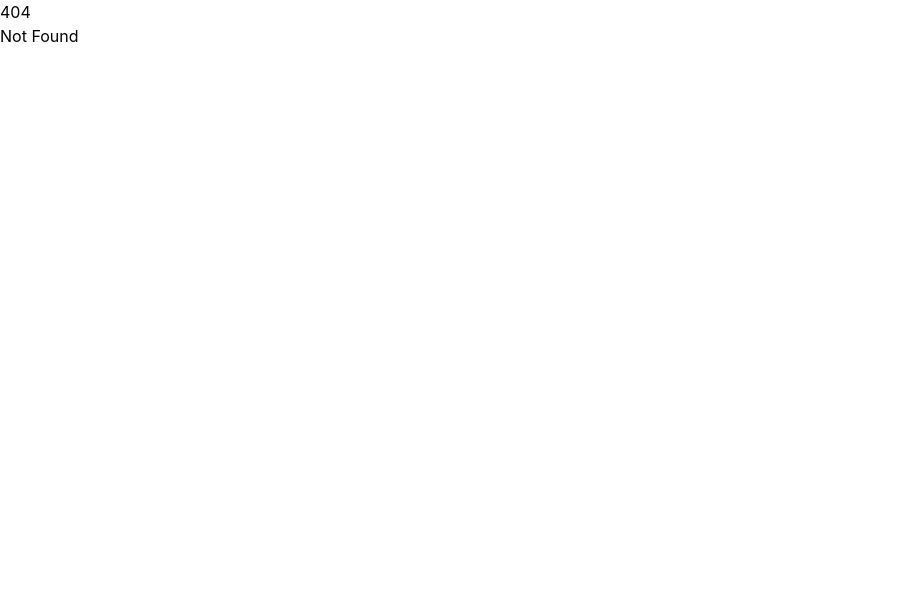
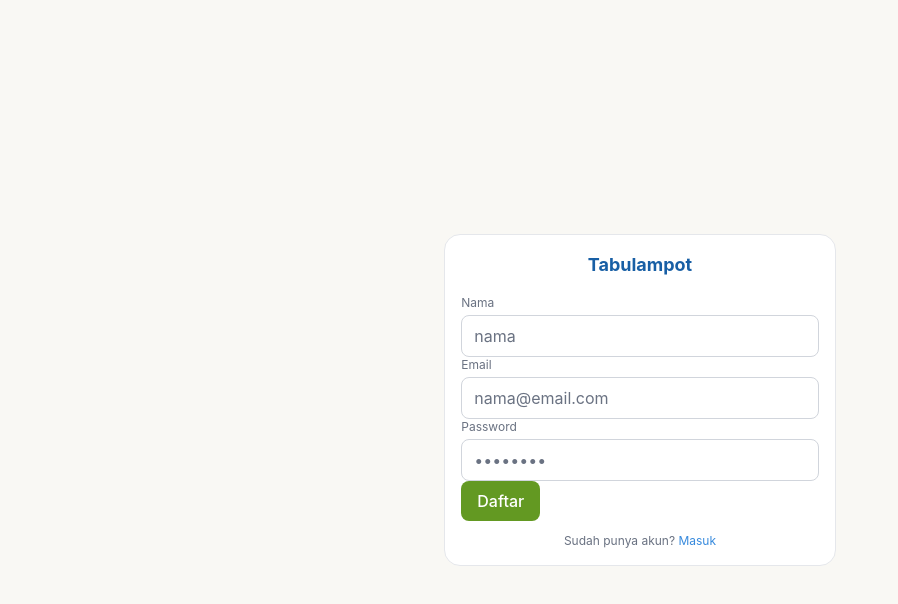
Before and after one commit to Seiken-02/Tabulampot, a SvelteKit app in the folder frontend/: page /register in a window 1280 px wide. Before the commit this address had no page. Shown: the top 604 px of the page, without its empty margins (0-898 px from the left). Built offline with nearby package versions, Linux system fonts and the light colour scheme.

Commit message:
membuat form login dan register

```diff
--- /dev/null
+++ b/frontend/src/routes/login/+page.svelte
@@ -0,0 +1,31 @@
+<script lang="ts">
+	import { resolve } from '$app/paths';
+
+	import Card from '$lib/components/ui/Card.svelte';
+	import Input from '$lib/components/ui/Input.svelte';
+	import Button from '$lib/components/ui/Button.svelte';
+
+	let email = $state('');
+	let password = $state('');
+
+	function handleLogin() {
+		console.log('Email:', email);
+		console.log('Password:', password);
+	}
+</script>
+
+<div class="min-h-screen flex items-center justify-center bg-surface">
+	<Card>
+		<h1 class="text-lg font-bold text-primary-dark mb-4 text-center">Tabulampot</h1>
+
+		<Input label="Email" type="email" placeholder="nama@email.com" bind:value={email} />
+		<Input label="Password" type="password" placeholder="••••••••" bind:value={password} />
+
+		<Button variant="primary" onclick={handleLogin} >Masuk</Button>
+
+		<p class="text-xs text-center text-gray-500 mt-3">
+			belum punya akun? <a href={resolve('/register')} class="text-primary">Daftar</a>
+
+		</p>
+	</Card>
+</div>
--- /dev/null
+++ b/frontend/src/routes/register/+page.svelte
@@ -0,0 +1,32 @@
+<script lang="ts">
+	import { resolve } from '$app/paths';
+
+	import Card from '$lib/components/ui/Card.svelte';
+	import Input from '$lib/components/ui/Input.svelte';
+	import Button from '$lib/components/ui/Button.svelte';
+
+	let nama = $state('');
+	let email = $state('');
+	let password = $state('');
+
+	function handleRegister() {
+		console.log('Email:', email);
+		console.log('Password:', password);
+	}
+</script>
+
+<div class="min-h-screen flex items-center justify-center bg-surface">
+	<Card>
+		<h1 class="text-lg font-bold text-primary-dark mb-4 text-center">Tabulampot</h1>
+
+		<Input label="Nama" type="text" placeholder="nama" bind:value={nama} />
+		<Input label="Email" type="email" placeholder="nama@email.com" bind:value={email} />
+		<Input label="Password" type="password" placeholder="••••••••" bind:value={password} />
+
+		<Button variant="primary" onclick={handleRegister}>Daftar</Button>
+
+		<p class="text-xs text-center text-gray-500 mt-3">
+			Sudah punya akun? <a href={resolve('/login')} class="text-primary">Masuk</a>
+		</p>
+	</Card>
+</div>
```
